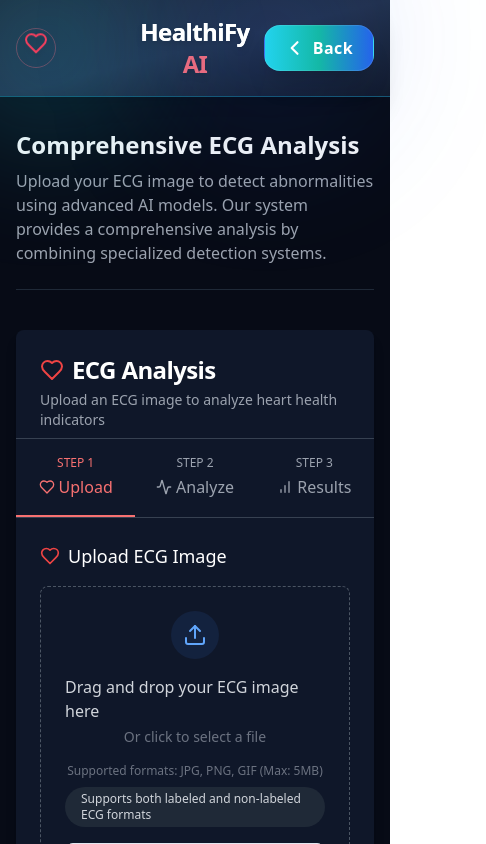
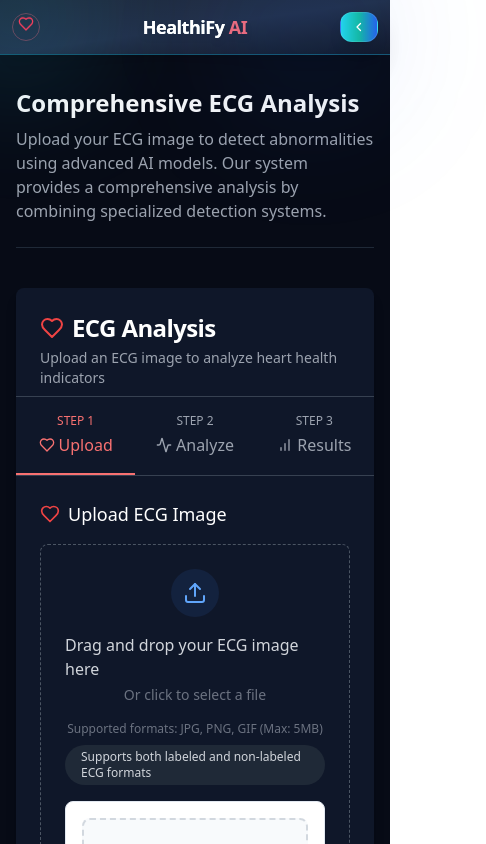
Before and after one commit to ecegroup2/HealthiFy-AI, a React (Vite) app: page / in a window 390 px wide. Shown: the top 844 px of the page, 486 px wide, since content can reach past the window. Built offline with nearby package versions, Linux system fonts and the light colour scheme.

Commit message:
Index.tsx

```diff
--- a/src/pages/Index.tsx
+++ b/src/pages/Index.tsx
@@ -23,41 +23,36 @@ const Index = () => {
 
 <header className="relative bg-gradient-to-br from-[#1e293b] via-[#22304a] to-[#111827] shadow-xl border-b border-cyan-700/60 backdrop-blur-lg">
   {/* Decorative blurred circles for depth */}
-  <div className="absolute -top-12 -left-12 w-48 h-48 bg-cyan-400/20 rounded-full blur-3xl pointer-events-none"></div>
-  <div className="absolute -bottom-16 right-0 w-60 h-60 bg-blue-600/10 rounded-full blur-3xl pointer-events-none"></div>
+  <div className="absolute -top-12 -left-12 w-32 h-32 sm:w-48 sm:h-48 bg-cyan-400/20 rounded-full blur-3xl pointer-events-none"></div>
+  <div className="absolute -bottom-16 right-0 w-40 h-40 sm:w-60 sm:h-60 bg-blue-600/10 rounded-full blur-3xl pointer-events-none"></div>
 
-  <div className="relative max-w-7xl mx-auto py-4 sm:py-5 px-4 sm:px-6 md:px-8 flex items-center justify-between">
+  <div className="relative max-w-7xl mx-auto px-3 py-3 sm:px-6 sm:py-4 md:px-8 flex items-center justify-between">
     {/* Left: Heart Icon */}
-    <div className="flex items-center justify-start flex-1">
-      <div className="relative w-10 h-10 flex items-center justify-center">
-        {/* Animated ping ring */}
+    <div className="flex-1 flex items-center justify-start">
+      <div className="relative w-7 h-7 sm:w-9 sm:h-9 md:w-10 md:h-10 flex items-center justify-center">
         <div className="absolute inset-0 border-2 border-rose-500 rounded-full opacity-20 animate-ping"></div>
-        {/* Pulse ring */}
         <div className="absolute inset-0 border border-rose-400 rounded-full opacity-30 animate-pulse"></div>
-        {/* Heart icon with bounce animation */}
-        <Heart className="h-6 w-6 text-rose-500 z-10 animate-bounce drop-shadow-lg" />
+        <Heart className="h-4 w-4 sm:h-6 sm:w-6 md:h-7 md:w-7 text-rose-500 z-10 animate-bounce drop-shadow-lg" />
       </div>
     </div>
 
     {/* Center: Title */}
     <div className="flex-1 flex justify-center">
-      <h1 className="text-2xl md:text-3xl lg:text-4xl font-extrabold text-white tracking-tight bg-gradient-to-r from-white via-cyan-100 to-white bg-clip-text text-transparent drop-shadow-md text-center">
+      <h1 className="text-lg sm:text-2xl md:text-3xl lg:text-4xl font-extrabold text-white tracking-tight bg-gradient-to-r from-white via-cyan-100 to-white bg-clip-text text-transparent drop-shadow-md text-center">
         HealthiFy <span className="text-rose-400 animate-pulse">AI</span>
       </h1>
     </div>
 
     {/* Right: Back Button */}
-    <div className="flex items-center justify-end flex-1">
+    <div className="flex-1 flex items-center justify-end">
       <button
         onClick={() => window.location.href = 'https://ecegroup2.github.io/'}
-        className="group relative flex items-center gap-2 px-5 py-2.5 bg-gradient-to-r from-cyan-400 via-teal-500 to-blue-600 hover:from-cyan-300 hover:via-teal-400 hover:to-blue-500 text-white font-semibold rounded-2xl shadow-xl hover:shadow-cyan-500/30 text-base md:text-lg backdrop-blur-lg border border-white/10 hover:border-white/20 transition-all duration-500 transform hover:scale-105 hover:-translate-y-1 focus:outline-none focus:ring-2 focus:ring-cyan-400/70"
+        className="group relative flex items-center gap-1 sm:gap-2 px-3 sm:px-4 md:px-6 py-2 sm:py-2.5 md:py-3 bg-gradient-to-r from-cyan-400 via-teal-500 to-blue-600 hover:from-cyan-300 hover:via-teal-400 hover:to-blue-500 text-white font-medium sm:font-semibold rounded-xl sm:rounded-2xl transition-all duration-500 transform hover:scale-105 hover:-translate-y-0.5 shadow-lg hover:shadow-cyan-500/25 text-xs sm:text-sm md:text-base backdrop-blur-sm border border-white/10 hover:border-white/20 active:scale-95"
         aria-label="Go back to homepage"
       >
-        {/* Animated background glow */}
-        <span className="absolute inset-0 rounded-2xl bg-gradient-to-r from-cyan-400 via-teal-500 to-blue-600 opacity-0 group-hover:opacity-25 blur-2xl transition-opacity duration-500"></span>
-        {/* Arrow icon */}
+        <span className="absolute inset-0 rounded-xl sm:rounded-2xl bg-gradient-to-r from-cyan-400 via-teal-500 to-blue-600 opacity-0 group-hover:opacity-20 blur-xl transition-opacity duration-500"></span>
         <svg
-          className="w-5 h-5 transition-transform duration-300 group-hover:-translate-x-1 relative z-10"
+          className="w-3 h-3 sm:w-4 sm:h-4 md:w-5 md:h-5 transition-transform duration-300 group-hover:-translate-x-1 relative z-10"
           fill="none"
           stroke="currentColor"
           viewBox="0 0 24 24"
@@ -65,18 +60,17 @@ const Index = () => {
         >
           <path strokeLinecap="round" strokeLinejoin="round" d="M15 19l-7-7 7-7" />
         </svg>
-        {/* Text */}
-        <span className="relative z-10 tracking-wide group-hover:tracking-wider transition-all duration-300">
+        <span className="hidden xs:inline sm:inline relative z-10 tracking-wide group-hover:tracking-wider transition-all duration-300">
           Back
         </span>
-        {/* Shine effect */}
-        <span className="absolute inset-0 rounded-2xl opacity-0 group-hover:opacity-100 transition-opacity duration-700 pointer-events-none">
-          <span className="absolute inset-0 rounded-2xl bg-gradient-to-r from-transparent via-white/30 to-transparent transform -skew-x-12 translate-x-full group-hover:-translate-x-full transition-transform duration-1000"></span>
-        </span>
+        <div className="absolute inset-0 rounded-xl sm:rounded-2xl opacity-0 group-hover:opacity-100 transition-opacity duration-700">
+          <div className="absolute inset-0 rounded-xl sm:rounded-2xl bg-gradient-to-r from-transparent via-white/20 to-transparent transform -skew-x-12 translate-x-full group-hover:-translate-x-full transition-transform duration-1000"></div>
+        </div>
       </button>
     </div>
   </div>
 </header>
+
 
 
 
```
